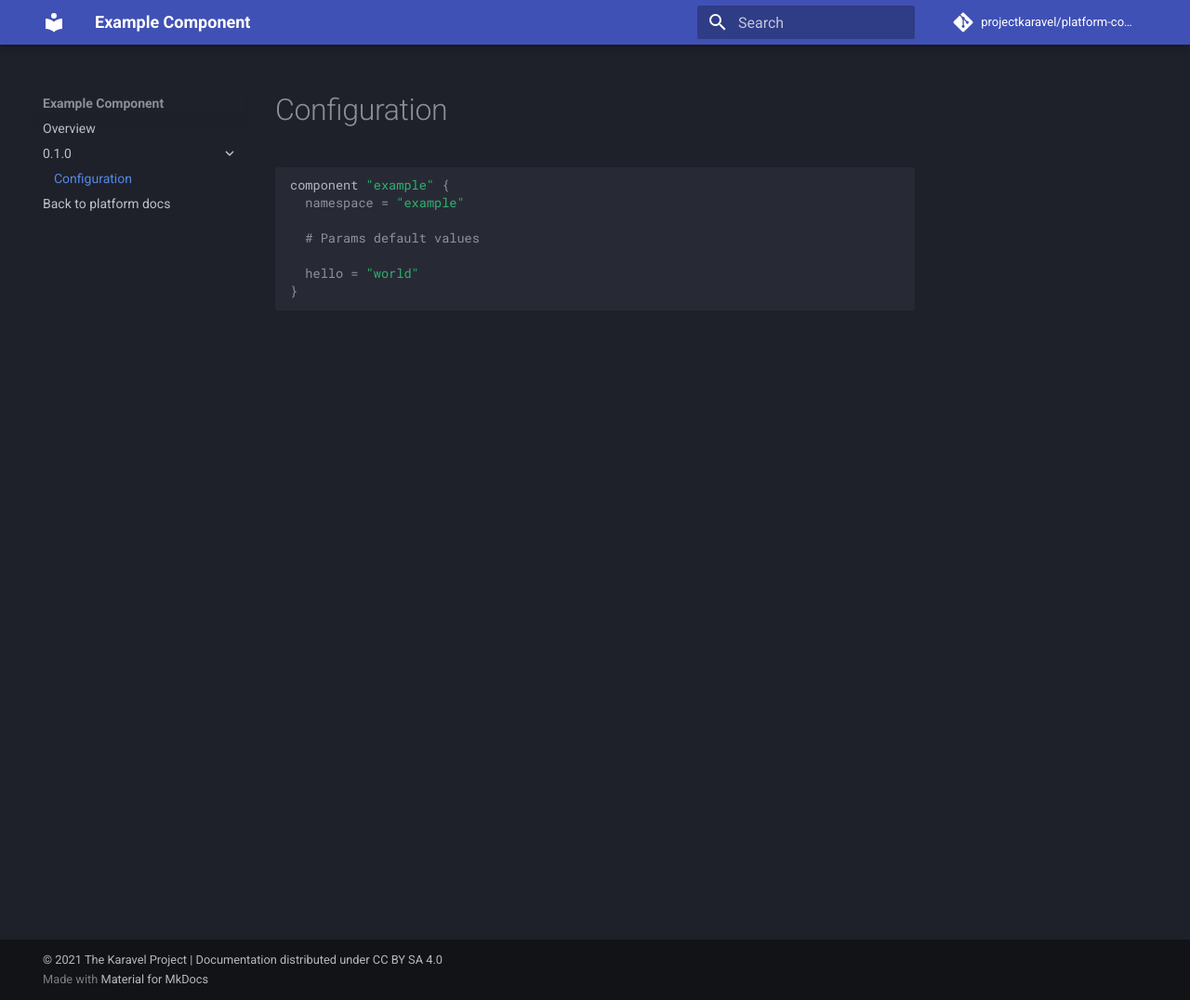
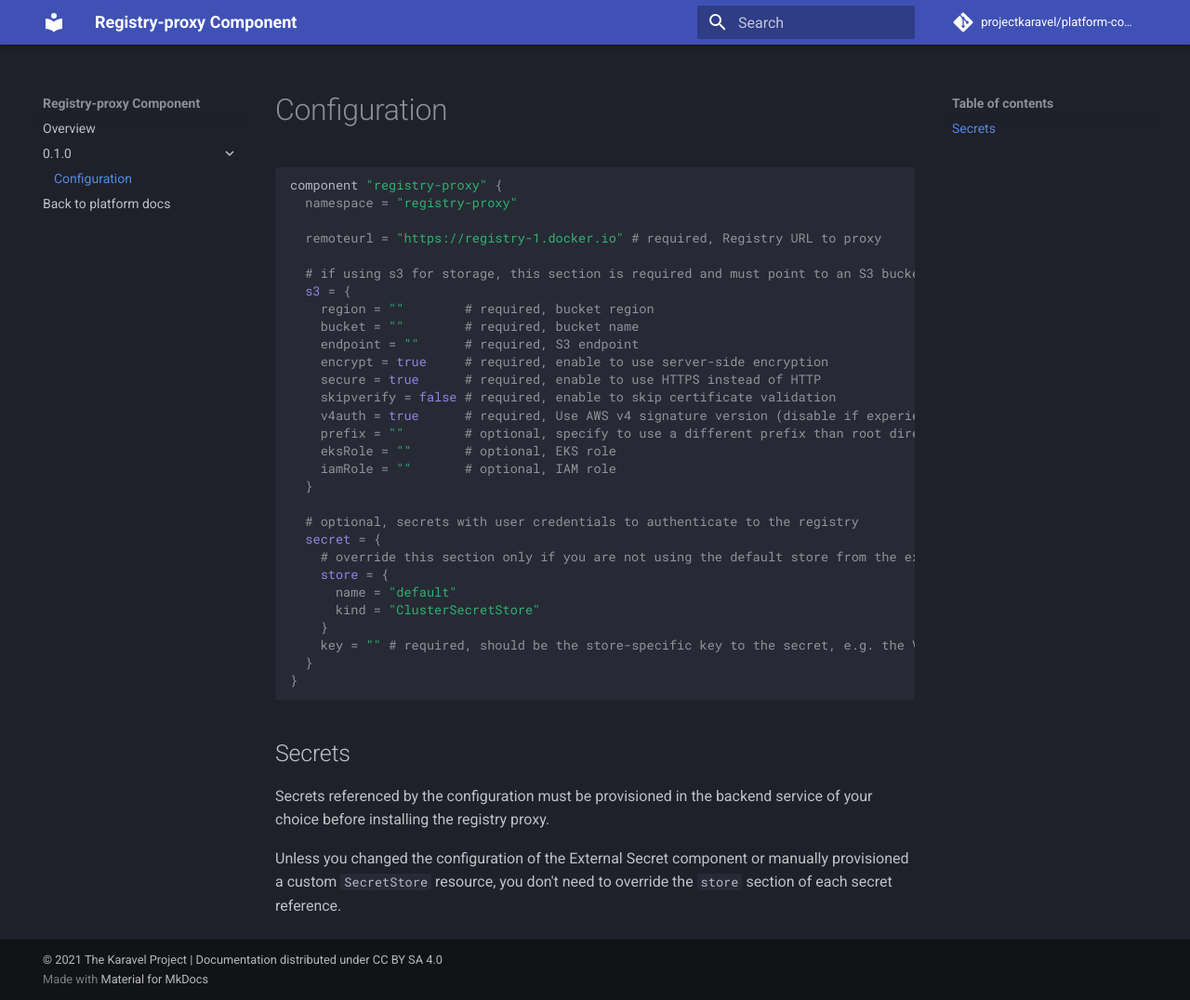
Before and after one commit to karavel-io/platform-component-registry-proxy, an MkDocs documentation site: the page built from docs/0.1.0/configuration.md, in a window 1280 px wide and 1076 px high. Shown: the whole window at 93% size. Built offline with MkDocs 1.6.1 and Material for MkDocs 9.7.7, drawn with Linux system fonts in a browser that asks for light colours; comment, search, counter and statistics services are not loaded.

Commit message:
Setup for registry proxy
Signed-off-by: Alessandro Gatti <alessandro.gatti@mikamai.com>

````diff
--- a/docs/0.1.0/configuration.md
+++ b/docs/0.1.0/configuration.md
@@ -1,11 +1,39 @@
 # Configuration
 
 ```hcl
-component "example" {
-  namespace = "example"
+component "registry-proxy" {
+  namespace = "registry-proxy"
 
-  # Params default values
+  remoteurl = "https://registry-1.docker.io" # required, Registry URL to proxy
 
-  hello = "world"
+  # if using s3 for storage, this section is required and must point to an S3 bucket
+  s3 = {
+    region = ""        # required, bucket region
+    bucket = ""        # required, bucket name
+    endpoint = ""      # required, S3 endpoint
+    encrypt = true     # required, enable to use server-side encryption
+    secure = true      # required, enable to use HTTPS instead of HTTP
+    skipverify = false # required, enable to skip certificate validation
+    v4auth = true      # required, Use AWS v4 signature version (disable if experiencing compatibility issues)
+    prefix = ""        # optional, specify to use a different prefix than root directory
+    eksRole = ""       # optional, EKS role
+    iamRole = ""       # optional, IAM role
+  }
+
+  # optional, secrets with user credentials to authenticate to the registry
+  secret = {
+    # override this section only if you are not using the default store from the external-secrets component
+    store = {
+      name = "default"
+      kind = "ClusterSecretStore"
+    }
+    key = "" # required, should be the store-specific key to the secret, e.g. the Vault or AWS Secrets Manager key
+  }
 }
 ```
+
+## Secrets
+
+Secrets referenced by the configuration must be provisioned in the backend service of your choice before installing the registry proxy.
+
+Unless you changed the configuration of the External Secret component or manually provisioned a custom `SecretStore` resource, you don't need to override the `store` section of each secret reference.
--- a/mkdocs.yml
+++ b/mkdocs.yml
@@ -1,7 +1,7 @@
-site_name: Example Component
-site_url: https://docs.karavel.io/components/example
-repo_name: projectkaravel/platform-component-example
-repo_url: https://github.com/projectkaravel/platform-component-example
+site_name: Registry-proxy Component
+site_url: https://docs.karavel.io/components/registry-proxy
+repo_name: projectkaravel/platform-component-registry-proxy
+repo_url: https://github.com/projectkaravel/platform-component-registry-proxy
 copyright: © 2021 The Karavel Project | Documentation distributed under CC BY SA 4.0
 strict: false
 theme:
````
Also changed, not shown: CONTRIBUTING.md (+2 -2 lines), README.md (+10 -8 lines), RELEASE.md (+3 -3 lines), docs/index.md (+15 -1 lines), 9 other files.
